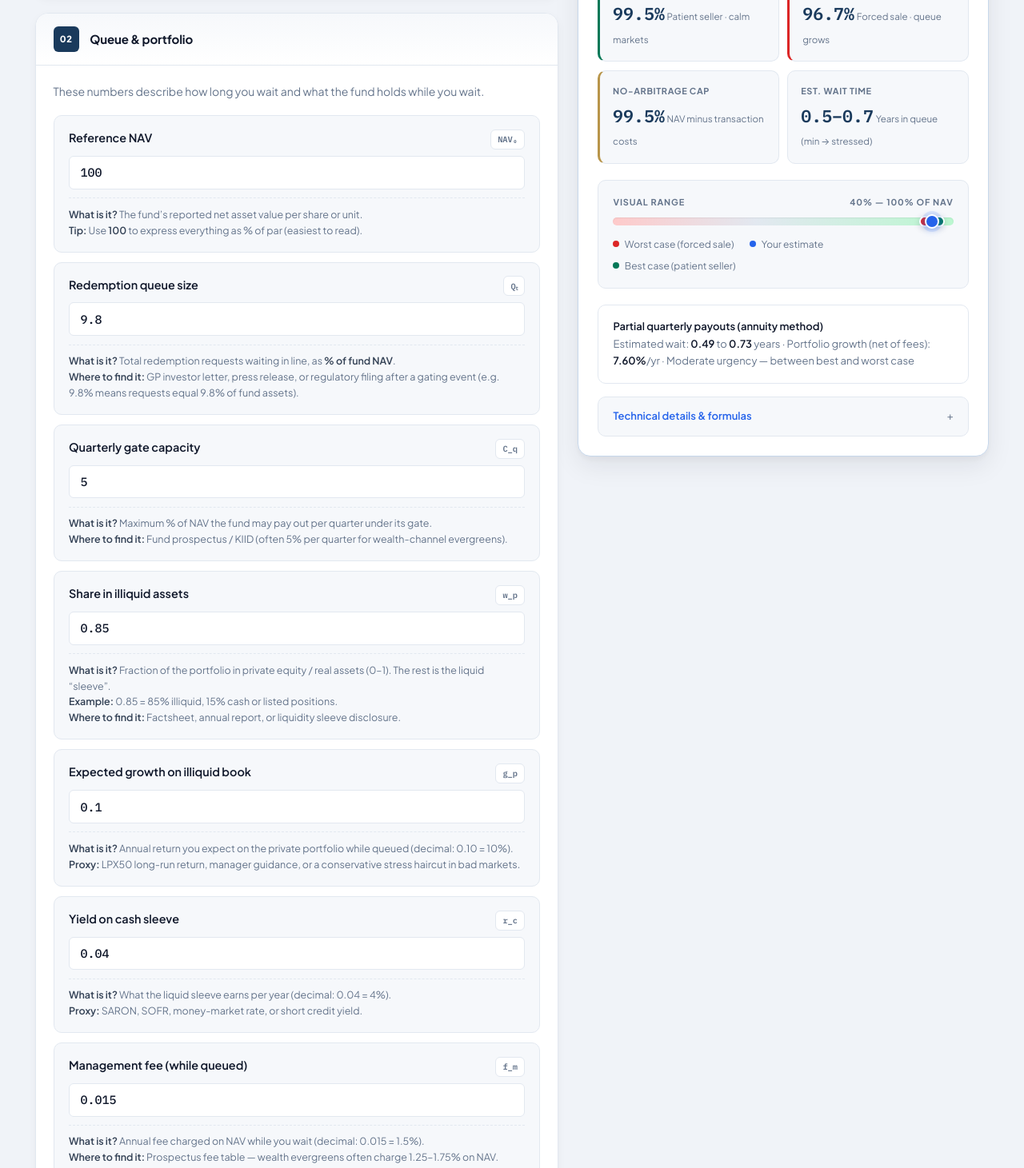
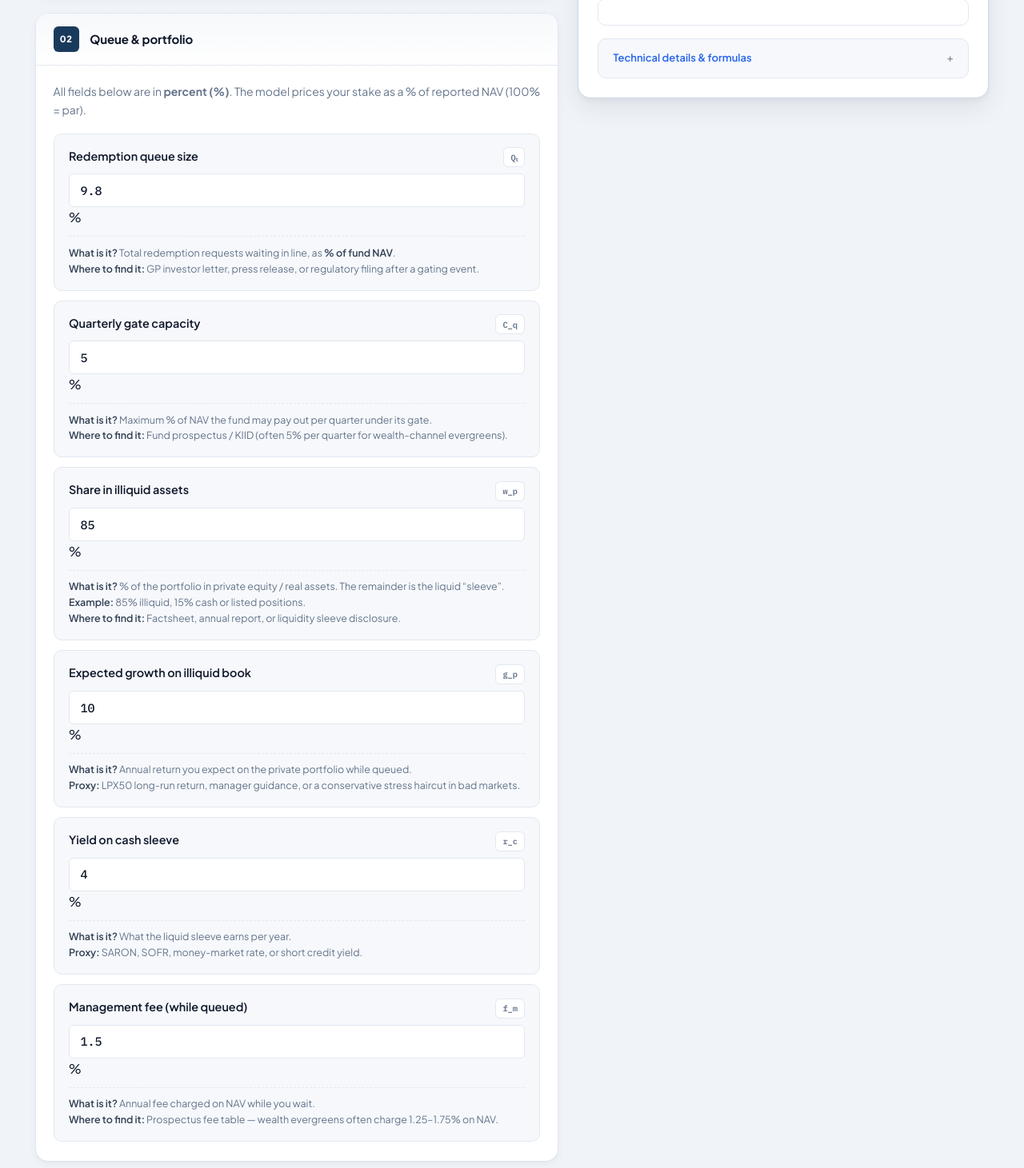
Before and after one commit to Martin-lmr/Thesis_Bocconi, a website: page index.html in a window 1280 px wide. Shown: the part 1056-2517 px from the top of the page at 80% size. Drawn offline with Linux system fonts and the light colour scheme.

Commit message:
Update index.html

```diff
--- a/index.html
+++ b/index.html
@@ -44,15 +44,14 @@
       </div>
       <div class="guide-step">
         <span class="guide-num">3</span>
-        <div><strong>Read your price range</strong><span>Move urgency to see where you might clear between best and stressed cases.</span></div>
+        <div><strong>Enter your position NAV</strong><span>All model inputs are in % — then convert to a real secondary sale value at the end.</span></div>
       </div>
     </section>
 
     <div class="toolbar-card">
-      <div class="scenario-row" aria-label="Example calibrations">
+      <div class="scenario-row" aria-label="Example calibration">
         <span class="scenario-label">Load example:</span>
         <button type="button" class="chip active" data-scenario="partners">Swiss PE evergreen (2026)</button>
-        <button type="button" class="chip" data-scenario="distressed">Stressed real-estate fund</button>
       </div>
     </div>
 
@@ -90,49 +89,61 @@
             <h2>Queue &amp; portfolio</h2>
           </div>
           <div class="panel-body">
-            <p class="panel-intro">These numbers describe how long you wait and what the fund holds while you wait.</p>
+            <p class="panel-intro">All fields below are in <strong>percent (%)</strong>. The model prices your stake as a % of reported NAV (100% = par).</p>
             <div class="field-stack">
 
               <div class="field-card">
-                <label for="nav0"><span class="field-title">Reference NAV</span><span class="field-symbol">NAV₀</span></label>
-                <input type="number" id="nav0" value="100" min="1" step="1" />
-                <p class="field-help"><strong>What is it?</strong> The fund’s reported net asset value per share or unit.<br /><strong>Tip:</strong> Use <strong>100</strong> to express everything as % of par (easiest to read).</p>
-              </div>
-
-              <div class="field-card">
                 <label for="qt"><span class="field-title">Redemption queue size</span><span class="field-symbol">Qₜ</span></label>
-                <input type="number" id="qt" value="9.8" step="0.1" />
-                <p class="field-help"><strong>What is it?</strong> Total redemption requests waiting in line, as <strong>% of fund NAV</strong>.<br /><strong>Where to find it:</strong> GP investor letter, press release, or regulatory filing after a gating event (e.g. 9.8% means requests equal 9.8% of fund assets).</p>
+                <div class="input-suffix-wrap">
+                  <input type="number" id="qt" value="9.8" min="0" step="0.1" />
+                  <span class="input-suffix">%</span>
+                </div>
+                <p class="field-help"><strong>What is it?</strong> Total redemption requests waiting in line, as <strong>% of fund NAV</strong>.<br /><strong>Where to find it:</strong> GP investor letter, press release, or regulatory filing after a gating event.</p>
               </div>
 
               <div class="field-card">
                 <label for="cq"><span class="field-title">Quarterly gate capacity</span><span class="field-symbol">C_q</span></label>
-                <input type="number" id="cq" value="5" step="0.1" />
+                <div class="input-suffix-wrap">
+                  <input type="number" id="cq" value="5" min="0" step="0.1" />
+                  <span class="input-suffix">%</span>
+                </div>
                 <p class="field-help"><strong>What is it?</strong> Maximum % of NAV the fund may pay out per quarter under its gate.<br /><strong>Where to find it:</strong> Fund prospectus / KIID (often 5% per quarter for wealth-channel evergreens).</p>
               </div>
 
               <div class="field-card">
                 <label for="wp"><span class="field-title">Share in illiquid assets</span><span class="field-symbol">w_p</span></label>
-                <input type="number" id="wp" value="0.85" min="0" max="1" step="0.01" />
-                <p class="field-help"><strong>What is it?</strong> Fraction of the portfolio in private equity / real assets (0–1). The rest is the liquid “sleeve”.<br /><strong>Example:</strong> 0.85 = 85% illiquid, 15% cash or listed positions.<br /><strong>Where to find it:</strong> Factsheet, annual report, or liquidity sleeve disclosure.</p>
+                <div class="input-suffix-wrap">
+                  <input type="number" id="wp" value="85" min="0" max="100" step="1" />
+                  <span class="input-suffix">%</span>
+                </div>
+                <p class="field-help"><strong>What is it?</strong> % of the portfolio in private equity / real assets. The remainder is the liquid “sleeve”.<br /><strong>Example:</strong> 85% illiquid, 15% cash or listed positions.<br /><strong>Where to find it:</strong> Factsheet, annual report, or liquidity sleeve disclosure.</p>
               </div>
 
               <div class="field-card">
                 <label for="gp"><span class="field-title">Expected growth on illiquid book</span><span class="field-symbol">g_p</span></label>
-                <input type="number" id="gp" value="0.10" step="0.005" />
-                <p class="field-help"><strong>What is it?</strong> Annual return you expect on the private portfolio while queued (decimal: 0.10 = 10%).<br /><strong>Proxy:</strong> LPX50 long-run return, manager guidance, or a conservative stress haircut in bad markets.</p>
+                <div class="input-suffix-wrap">
+                  <input type="number" id="gp" value="10" min="0" step="0.1" />
+                  <span class="input-suffix">%</span>
+                </div>
+                <p class="field-help"><strong>What is it?</strong> Annual return you expect on the private portfolio while queued.<br /><strong>Proxy:</strong> LPX50 long-run return, manager guidance, or a conservative stress haircut in bad markets.</p>
               </div>
 
               <div class="field-card">
                 <label for="rc"><span class="field-title">Yield on cash sleeve</span><span class="field-symbol">r_c</span></label>
-                <input type="number" id="rc" value="0.04" step="0.005" />
-                <p class="field-help"><strong>What is it?</strong> What the liquid sleeve earns per year (decimal: 0.04 = 4%).<br /><strong>Proxy:</strong> SARON, SOFR, money-market rate, or short credit yield.</p>
+                <div class="input-suffix-wrap">
+                  <input type="number" id="rc" value="4" min="0" step="0.1" />
+                  <span class="input-suffix">%</span>
+                </div>
+                <p class="field-help"><strong>What is it?</strong> What the liquid sleeve earns per year.<br /><strong>Proxy:</strong> SARON, SOFR, money-market rate, or short credit yield.</p>
               </div>
 
               <div class="field-card">
                 <label for="fm"><span class="field-title">Management fee (while queued)</span><span class="field-symbol">f_m</span></label>
-                <input type="number" id="fm" value="0.015" step="0.0025" />
-                <p class="field-help"><strong>What is it?</strong> Annual fee charged on NAV while you wait (decimal: 0.015 = 1.5%).<br /><strong>Where to find it:</strong> Prospectus fee table — wealth evergreens often charge 1.25–1.75% on NAV.</p>
+                <div class="input-suffix-wrap">
+                  <input type="number" id="fm" value="1.5" min="0" step="0.1" />
+                  <span class="input-suffix">%</span>
+                </div>
+                <p class="field-help"><strong>What is it?</strong> Annual fee charged on NAV while you wait.<br /><strong>Where to find it:</strong> Prospectus fee table — wealth evergreens often charge 1.25–1.75% on NAV.</p>
               </div>
 
             </div>
@@ -150,26 +161,38 @@
 
               <div class="field-card">
                 <label for="rf"><span class="field-title">Risk-free interest rate</span><span class="field-symbol">r_f</span></label>
-                <input type="number" id="rf" value="0.015" step="0.001" />
-                <p class="field-help"><strong>What is it?</strong> Government bond yield for the currency and horizon of your wait (decimal).<br /><strong>Examples:</strong> Swiss 10-year ~1.5% (0.015); US 10-year ~4.5% (0.045).</p>
+                <div class="input-suffix-wrap">
+                  <input type="number" id="rf" value="1.5" min="0" step="0.1" />
+                  <span class="input-suffix">%</span>
+                </div>
+                <p class="field-help"><strong>What is it?</strong> Government bond yield for the currency and horizon of your wait.<br /><strong>Examples:</strong> Swiss 10-year ~1.5%; US 10-year ~4.5%.</p>
               </div>
 
               <div class="field-card">
                 <label for="lm"><span class="field-title">Liquidity stress premium</span><span class="field-symbol">λ_M</span></label>
-                <input type="number" id="lm" value="0.035" step="0.005" />
-                <p class="field-help"><strong>What is it?</strong> Extra annual return a buyer wants for locking capital in an illiquid, gated claim.<br /><strong>Easy proxy:</strong> US high-yield <strong>OAS spread</strong> (decimal: 0.035 ≈ 350 bps). Calm markets ~2–4%; stress ~6–9%. See Annex B grids.</p>
+                <div class="input-suffix-wrap">
+                  <input type="number" id="lm" value="3.5" min="0" step="0.1" />
+                  <span class="input-suffix">%</span>
+                </div>
+                <p class="field-help"><strong>What is it?</strong> Extra annual return a buyer wants for locking capital in an illiquid, gated claim.<br /><strong>Easy proxy:</strong> US high-yield <strong>OAS spread</strong> (3.5% ≈ 350 bps). Calm markets ~2–4%; stress ~6–9%. See Annex B grids.</p>
               </div>
 
               <div class="field-card">
                 <label for="lmBand"><span class="field-title">Uncertainty on that premium (±)</span><span class="field-symbol">λ_M band</span></label>
-                <input type="number" id="lmBand" value="0.005" step="0.005" />
-                <p class="field-help"><strong>What is it?</strong> How much the liquidity premium could swing up or down (decimal). Widens the price <strong>range</strong>. Typical: 0.005 (±50 bps).</p>
+                <div class="input-suffix-wrap">
+                  <input type="number" id="lmBand" value="0.5" min="0" step="0.1" />
+                  <span class="input-suffix">%</span>
+                </div>
+                <p class="field-help"><strong>What is it?</strong> How much the liquidity premium could swing up or down. Widens the price <strong>range</strong>. Typical: ±0.5% (±50 bps).</p>
               </div>
 
               <div class="field-card">
                 <label for="tcost"><span class="field-title">Secondary transaction costs</span><span class="field-symbol">c</span></label>
-                <input type="number" id="tcost" value="0.5" min="0" step="0.1" />
-                <p class="field-help"><strong>What is it?</strong> Execution frictions on a bilateral sale (% of NAV): adviser, legal, platform.<br /><strong>Typical:</strong> 0–1% of NAV. Sets the maximum price (no buyer pays above NAV minus costs).</p>
+                <div class="input-suffix-wrap">
+                  <input type="number" id="tcost" value="0.5" min="0" step="0.1" />
+                  <span class="input-suffix">%</span>
+                </div>
+                <p class="field-help"><strong>What is it?</strong> Execution frictions on a bilateral sale: adviser, legal, platform.<br /><strong>Typical:</strong> 0–1% of NAV. Sets the maximum price (no buyer pays above NAV minus costs).</p>
               </div>
 
             </div>
@@ -187,26 +210,38 @@
 
               <div class="field-card highlight-card">
                 <label for="thetaMin"><span class="field-title">Best-case NAV haircut</span><span class="field-symbol">θ_A,min</span></label>
-                <input type="number" id="thetaMin" value="0.01" min="0" max="0.5" step="0.01" />
-                <p class="field-help"><strong>Plain English:</strong> If everything looks credible, how much below NAV might a buyer still demand?<br /><strong>Decimal guide:</strong> 0.01 = 1% haircut; 0.04 = 4%.<br /><strong>When low:</strong> Big Four audit, independent valuation, calm listed-PE markets.<br /><strong>Annex B calm band:</strong> roughly 1–4%.</p>
+                <div class="input-suffix-wrap">
+                  <input type="number" id="thetaMin" value="1" min="0" max="50" step="0.5" />
+                  <span class="input-suffix">%</span>
+                </div>
+                <p class="field-help"><strong>Plain English:</strong> If everything looks credible, how much below NAV might a buyer still demand?<br /><strong>When low:</strong> Big Four audit, independent valuation, calm listed-PE markets.<br /><strong>Annex B calm band:</strong> roughly 1–4%.</p>
               </div>
 
               <div class="field-card highlight-card">
                 <label for="thetaMax"><span class="field-title">Worst-case NAV haircut</span><span class="field-symbol">θ_A,max</span></label>
-                <input type="number" id="thetaMax" value="0.04" min="0" max="0.5" step="0.01" />
-                <p class="field-help"><strong>Plain English:</strong> In a stressed sale, how deep a discount to NAV for valuation doubt?<br /><strong>Decimal guide:</strong> 0.10 = 10%; 0.25 = 25%.<br /><strong>Proxy:</strong> Listed PE / REIT discount to NAV in bad markets.<br /><strong>Annex B stress band:</strong> up to 10–25% for severe episodes.</p>
+                <div class="input-suffix-wrap">
+                  <input type="number" id="thetaMax" value="4" min="0" max="50" step="0.5" />
+                  <span class="input-suffix">%</span>
+                </div>
+                <p class="field-help"><strong>Plain English:</strong> In a stressed sale, how deep a discount to NAV for valuation doubt?<br /><strong>Proxy:</strong> Listed PE discount to NAV in bad markets.<br /><strong>Annex B stress band:</strong> up to 10–25% for severe episodes.</p>
               </div>
 
               <div class="field-card">
                 <label for="navFac"><span class="field-title">NAV credit line (reduces doubt)</span><span class="field-symbol">facility damping</span></label>
-                <input type="number" id="navFac" value="0.10" min="0" max="0.5" step="0.05" />
-                <p class="field-help"><strong>What is it?</strong> How much a disclosed, undrawn NAV facility improves buyer confidence (decimal: 0.10 = 10% reduction in the <em>best-case</em> haircut).<br /><strong>Set to 0</strong> if no facility. Deep syndicated lines: up to 0.20.</p>
+                <div class="input-suffix-wrap">
+                  <input type="number" id="navFac" value="10" min="0" max="50" step="1" />
+                  <span class="input-suffix">%</span>
+                </div>
+                <p class="field-help"><strong>What is it?</strong> How much a disclosed, undrawn NAV facility improves buyer confidence (reduction in the <em>best-case</em> haircut).<br /><strong>Set to 0</strong> if no facility. Deep syndicated lines: up to 20%.</p>
               </div>
 
               <div class="field-card">
                 <label for="mq"><span class="field-title">Manager quality (reduces doubt)</span><span class="field-symbol">sponsor tier</span></label>
-                <input type="number" id="mq" value="0.20" min="0" max="0.5" step="0.05" />
-                <p class="field-help"><strong>What is it?</strong> How much top-tier governance compresses the best-case haircut (decimal: 0.20 = 20%).<br /><strong>Higher if:</strong> ILPA-aligned disclosure, consistent DPI, independent third-party valuation.<br /><strong>Lower / 0</strong> for boutique sponsors with internal marks only.</p>
+                <div class="input-suffix-wrap">
+                  <input type="number" id="mq" value="20" min="0" max="50" step="1" />
+                  <span class="input-suffix">%</span>
+                </div>
+                <p class="field-help"><strong>What is it?</strong> How much top-tier governance compresses the best-case haircut.<br /><strong>Higher if:</strong> ILPA-aligned disclosure, consistent DPI, independent third-party valuation.<br /><strong>Lower / 0</strong> for boutique sponsors with internal marks only.</p>
               </div>
 
               <div class="field-card">
@@ -228,7 +263,7 @@
             <p class="panel-intro">Even with the same fund, a patient seller clears nearer the <strong>best case</strong>; a forced seller accepts nearer the <strong>worst case</strong>. This slider (γ, “gamma”) blends between the two.</p>
             <div class="gamma-top">
               <span>Urgency level</span>
-              <strong id="gammaVal">0.50</strong>
+              <strong id="gammaVal">50%</strong>
             </div>
             <input type="range" id="gamma" min="0" max="1" step="0.05" value="0.5" aria-describedby="gammaDesc" />
             <div class="gamma-labels">
@@ -248,8 +283,15 @@
             <h2>Your estimated price range</h2>
           </div>
           <div class="panel-body">
-            <p class="panel-intro">All prices as <strong>% of reported NAV</strong>. A discount of 5% means you receive 95 per NAV unit.</p>
+            <p class="panel-intro">All prices as <strong>% of reported NAV</strong> (100% = par). A 5% discount means you receive 95% of NAV.</p>
             <div id="results"></div>
+
+            <div class="position-card">
+              <label for="positionNav" class="position-label">Your total position at reported NAV</label>
+              <input type="number" id="positionNav" class="position-input" min="0" step="1000" placeholder="e.g. 250000" inputmode="decimal" />
+              <p class="field-help field-help--flush">Enter your full stake value at reported NAV (any currency). The tool converts the % estimate above into an absolute secondary sale value.</p>
+              <div id="positionResults" hidden></div>
+            </div>
 
             <div id="frontier" class="frontier">
               <div class="frontier-head">
```
